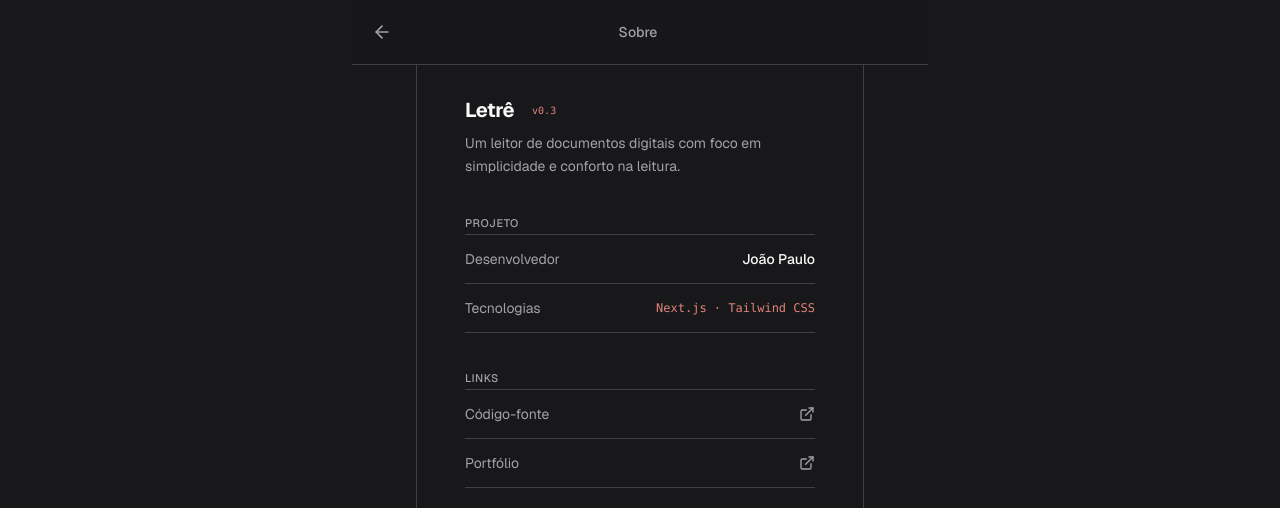
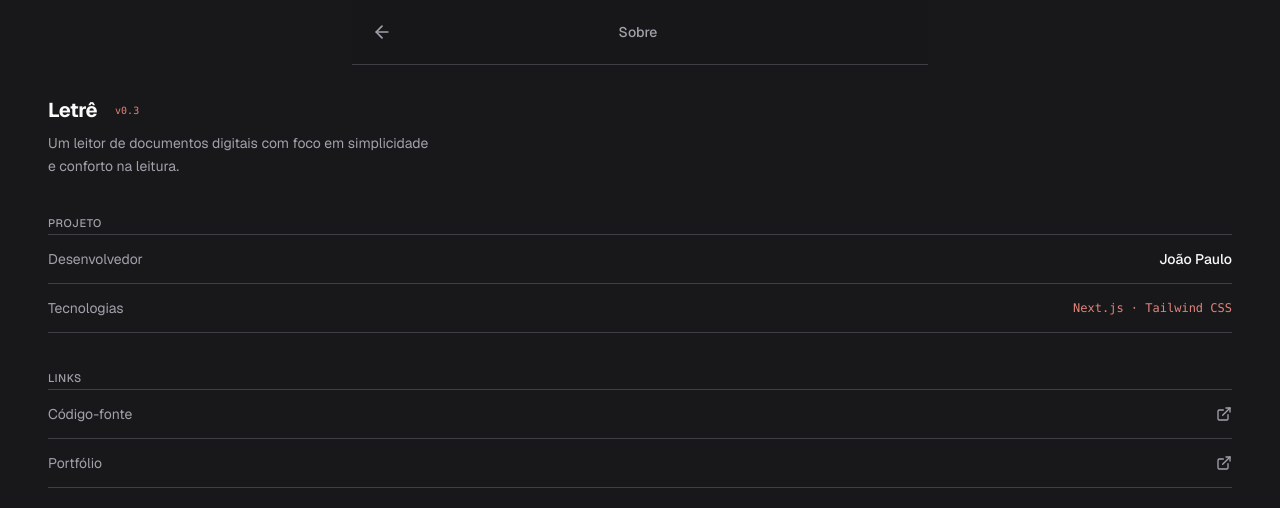
Before and after one commit to jaozinpaulin/audioread-app, a Next.js app: page /info in a window 1280 px wide. Shown: the top 508 px of the page. Built offline with nearby package versions, Linux system fonts and the light colour scheme.

Commit message:
style: adjust main layout width

```diff
--- a/src/app/layout.tsx
+++ b/src/app/layout.tsx
@@ -30,7 +30,7 @@
       className={`${geistSans.variable} ${geistMono.variable} h-full antialiased`}
     >
       <body className="flex min-h-full flex-col bg-app-bg text-text-main">
-        <div className="relative mx-auto flex min-h-screen w-full max-w-md flex-col border-x border-border-subtle">
+        <div className="relative flex min-h-screen w-full flex-col">
           <DocumentProvider>
             {children}
           </DocumentProvider>
```
